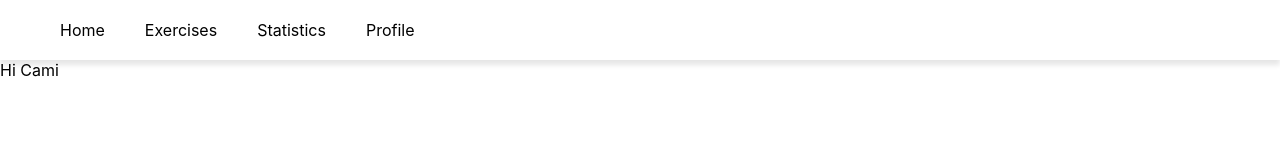
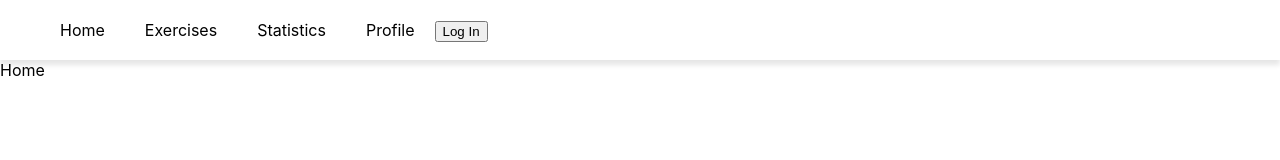
Before and after one commit to FrankDrebin893/my-cbt, a React (Create React App) app in the folder cbt-ui/: page / in a window 1280 px wide. Shown: the top 160 px of the page. Built offline with nearby package versions, Linux system fonts and the light colour scheme.

Commit message:
Add initial login

```diff
--- a/cbt-ui/package.json
+++ b/cbt-ui/package.json
@@ -3,12 +3,13 @@
   "version": "0.1.0",
   "private": true,
   "dependencies": {
+    "@auth0/auth0-react": "^1.2.0",
     "@testing-library/jest-dom": "^5.11.4",
     "@testing-library/react": "^11.1.0",
     "@testing-library/user-event": "^12.1.10",
     "@types/jest": "^26.0.15",
     "@types/node": "^12.0.0",
-    "@types/react": "^16.9.53",
+    "@types/react": "^16.9.56",
     "@types/react-dom": "^16.9.8",
     "@types/react-router-dom": "^5.1.6",
     "@types/styled-components": "^5.1.4",
--- a/cbt-ui/src/App.tsx
+++ b/cbt-ui/src/App.tsx
@@ -1,19 +1,48 @@
 import React from 'react';
-import logo from './logo.svg';
 import { Navbar, NavMenu, NavMenuElement, StyledLink } from './components/styled/Navbar';
 import {
   BrowserRouter as Router,
   Switch,
-  Route,
-  Link
+  Route
 } from "react-router-dom";
 import { ThemeProvider } from 'styled-components';
 import theme from './theme';
-
-
+import { Auth0Provider, useAuth0 } from "@auth0/auth0-react";
 
 function App() {
+  const LoginButton = () => {
+    const { loginWithRedirect } = useAuth0();
+
+    return <button onClick={() => loginWithRedirect()}>Log In</button>;
+  };
+
+  const Profile = () => {
+    const { user, isAuthenticated, isLoading } = useAuth0();
+
+    if (isLoading) {
+      return <div>Loading ...</div>;
+    }
+    if (isAuthenticated) {
       return (
+          <div>
+            <img src={user.picture} alt={user.name} />
+            <h2>{user.name}</h2>
+            <p>{user.email}</p>
+        </div>
+
+      );
+    }
+    else {
+      return <div>Not logged in.</div>
+    }
+  };
+
+  return (
+    <Auth0Provider
+      domain="dev-x1jd55np.eu.auth0.com"
+      clientId="yvzMwGvGoXHT5lPa6sDpjy63YJ9XdJPe"
+      redirectUri={window.location.origin}
+    >
       <Router>
         <ThemeProvider theme={theme}>
           <div>
@@ -24,15 +53,30 @@ function App() {
                   <StyledLink to="/exercises"><NavMenuElement>Exercises</NavMenuElement></StyledLink>
                   <StyledLink to="/statistics"><NavMenuElement>Statistics</NavMenuElement></StyledLink>
                   <StyledLink to="/profile"><NavMenuElement>Profile</NavMenuElement></StyledLink>
+                  <LoginButton />
                 </NavMenu>
               </Navbar>
             </header>
           </div>
           <div>
-          Hi Cami
+            <Switch>
+              <Route path="/exercises">
+                Exercises
+            </Route>
+              <Route path="/statistics">
+                Statistics
+            </Route>
+              <Route path="/profile">
+                <Profile />
+              </Route>
+              <Route path="/">
+                Home
+            </Route>
+            </Switch>
           </div>
         </ThemeProvider>
       </Router>
+    </Auth0Provider>
   );
 }
 
--- a/cbt-ui/src/theme.ts
+++ b/cbt-ui/src/theme.ts
@@ -3,7 +3,7 @@ import { DefaultTheme } from 'styled-components'
 const theme: DefaultTheme = {
   borderRadius: '5px',
   colors: {
-    primary: 'rgba(70, 0, 117, 0.5)',
+    primary: '#a442f5',
     secondary: 'magenta',
   }
 }
--- a/cbt-ui/tsconfig.json
+++ b/cbt-ui/tsconfig.json
@@ -18,7 +18,8 @@
     "resolveJsonModule": true,
     "isolatedModules": true,
     "noEmit": true,
-    "jsx": "react"
+    "jsx": "react",
+    "declaration": true
   },
   "include": [
     "src"
```
Also changed, not shown: 2 other files (tests, documents, lock files or other folders). Lines whose indentation alone changed are shown as unchanged.
